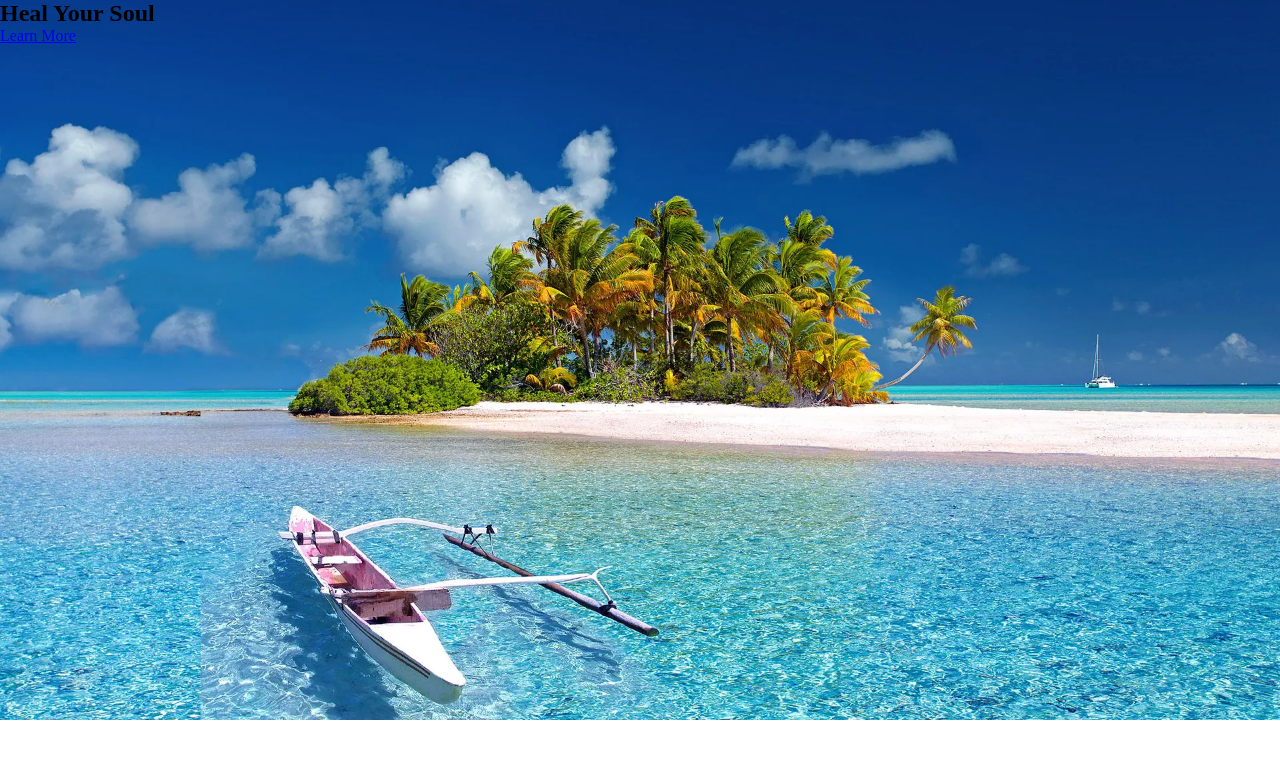
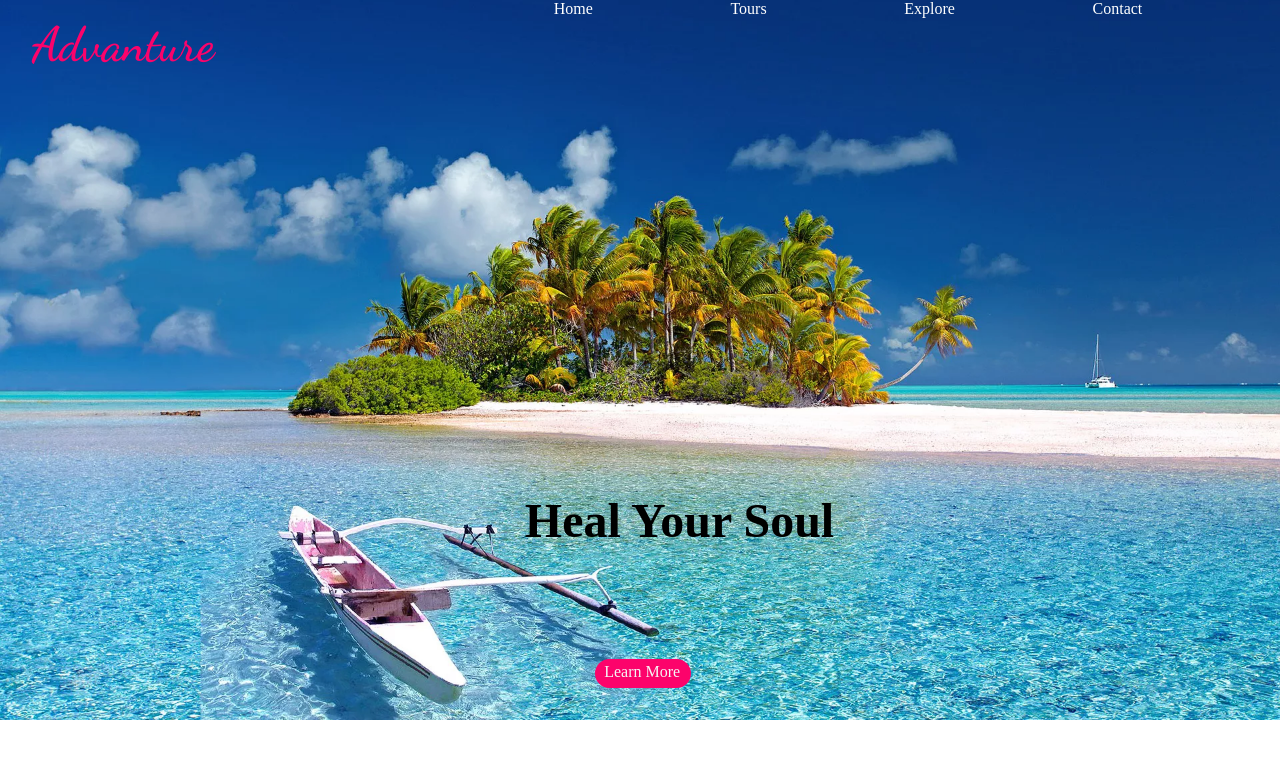
Before and after one commit to PoudelAmrit123/CSS, a plain HTML site: page index.html in a window 1280 px wide. Drawn offline with Linux system fonts and the light colour scheme; a web font is replaced by a local one.

Commit message:
Header Doing

```diff
--- a/css/style.css
+++ b/css/style.css
@@ -1,3 +1,8 @@
+@import url('https://fonts.googleapis.com/css2?family=Dancing+Script:wght@400;500;600&family=Noto+Serif+Display:ital,wght@1,200&family=Qahiri&family=Roboto:ital,wght@1,100&family=Zen+Antique&family=Zen+Old+Mincho&display=swap');
+
+
+
+
 *{
     margin: 0;
     padding: 0;
@@ -6,7 +11,7 @@
 
 header {
 
-    width: 100vw;
+    width: 100%;
     height: 90vh;
     background-image: url('../img/mainheader.webp');
 /*
@@ -27,21 +32,55 @@ background-position-x: bottom;
 
 }
 
-.header-content{
+.header-content h2{
 
    position: absolute;
    top: 0;
    bottom: 0;
+   display: flex;
 
+align-items: flex-end;
+justify-content: center;
+
+left: 41%;
+bottom: -15rem;
+flex-direction: column;
+font-size:6vmin ;
+font-family: 'Zen Antique', serif;
 }
- .heading{
+
+
+  .btn {
+
+    border-radius: 500px;
+    text-decoration: none;
+    background-color: #fc036b ;
+    position: absolute;
+    bottom: 7rem;
+    left: 46.5%;
+    height: 1.8em;
+    color: whitesmoke;
+
+    padding-top: 4px;
+padding-left: 9px;
+    width: 6em;
+
+
+  }
+
+.heading{
     position: absolute;
     top: 0;
     bottom: 0;
+    left: 2rem;
+top: 1rem;
 
+font-family: 'Dancing Script', cursive;
+font-size:6vmin ;
+color: #fc036b;
  }
-/*
-  .beach {
+
+  /* .beach {
 
      margin-left: -26rem;
      overflow-x: auto;
@@ -49,24 +88,47 @@ background-position-x: bottom;
      margin-top: -12rem;
      margin-right: -11rem;
      overflow: hidden;
- }
+ } */
 
 
-nav ul {
+ nav ul {
     display: flex;
-    justify-content: flex-start;
-    align-items: center;
+
 
     list-style: none;
     text-decoration: none;
-      right: 0;
+
       margin-left: 25rem;
       padding-left: 1rem;
+      justify-content: space-evenly ;
 
-   }  */ */
 
-    .navicon {
+   }
+   .navicon {
+
+   }
+
+    .navicon1 {
+color: white;
+text-decoration: none;
+
+    }
+
+
+    .navicon2 {
+        color: white;
+        text-decoration: none;
+            }
+
+
+    .navicon3 {
+        color: white;
+        text-decoration: none;
+            }
 
 
 
-    }
+            .navicon4 {
+                color: white;
+                text-decoration: none;
+                    }
--- a/index.html
+++ b/index.html
@@ -12,7 +12,7 @@
       <div class="header-content">
 
           <h2> Heal Your Soul</h2>
-          <div class="line"></div>
+
        <a href="#" class="btn">Learn More </a>
 
 
@@ -21,16 +21,15 @@
 
         <nav>
 
-<!--
+
            <h3 class="heading"> Advanture</h3>
-            <ul> -->
-        <!-- <img src="img/mainheader.webp"" ; alt="" class="beach" >
-         <li class="navicon"> <a href=""> Home</a> </li>
-         <li class="navicon"> <a href=""> Tours</a> </li>
-
-         <li class="navicon"  > <a href=""> Explore</a> </li>
-         <li class="navicon"  > <a href=""> Contact</a></li>
-     </ul>  -->
+            <ul>
+         <!-- <img src="img/mainheader.webp"" ; alt="" class="beach" >  -->
+         <li class="navicon"> <a href="" class="navicon1"> Home</a> </li>
+         <li class="navicon"> <a href="" class="navicon2"> Tours</a> </li>
+         <li class="navicon"  > <a href="" class="navicon3"> Explore</a> </li>
+         <li class="navicon"  > <a href="" class="navicon4"> Contact</a></li>
+     </ul>
  </nav>
 
     </header>
```
